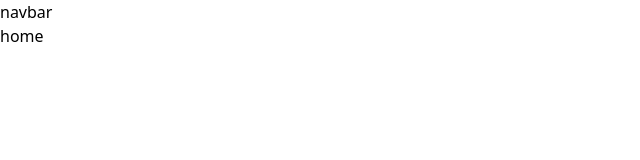
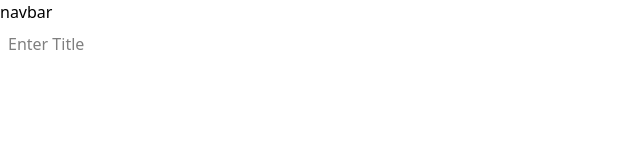
Before and after one commit to amman-k/paste-React, a React (Vite) app: page / in a window 1280 px wide. Shown: the top 160 px of the page, without its empty margins (0-640 px from the left). Built offline with nearby package versions, Linux system fonts and the light colour scheme.

Commit message:
added text bar

```diff
--- a/src/components/Home.jsx
+++ b/src/components/Home.jsx
@@ -1,8 +1,13 @@
-import React from 'react'
+import React, { useState } from 'react'
 
 const home = () => {
+
+    const [title,setTitle]=useState("");
+
   return (
-    <div>home</div>
+    <div>
+        <input className='rounded-xl border-black pl-2 mt-2' type="text" placeholder='Enter Title' onChange={(e)=>{setTitle(e.target.value)}} value={title}/>
+    </div>
   )
 }
 
```
